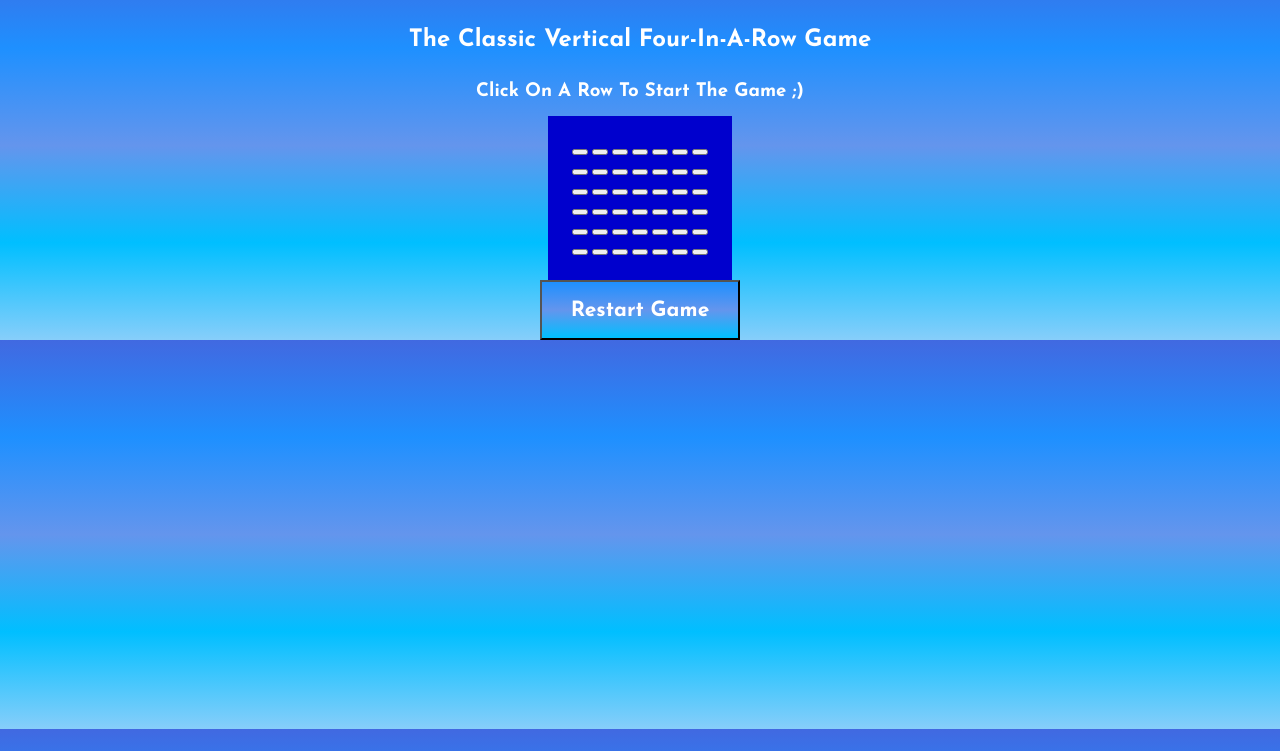
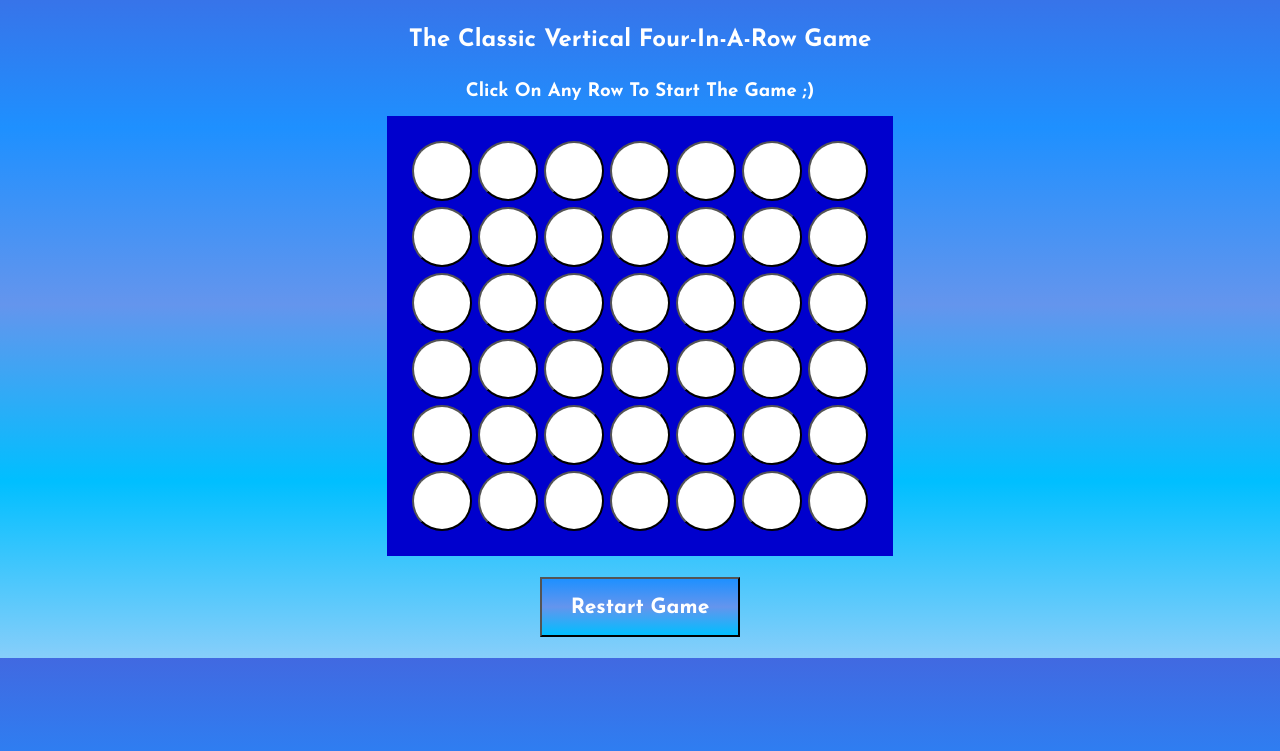
Before and after one commit to 1anya1/Connect_All_Four, a plain HTML site: page index.html in a window 1280 px wide. Both pictures are taken after a click on the button "Restart Game". Shown: the part 49-800 px from the top of the page. Drawn offline with nearby package versions, Linux system fonts and the light colour scheme.

Commit message:
adding functionality

```diff
--- a/app.js
+++ b/app.js
@@ -1,4 +1,12 @@
 $(() => {
+    //-----! restarting the game -- Event Handler! ----//
+    $("#restart").on('click', function() {  //calling on a button restart
+        $(".board").find("* button").css('background-color', 'white').removeClass("clicked");// looking at board and finding all of the buttons with class clicked
+        $(".board button").removeClass("game-over-buttons"); // removing class of buttons that we called for game over
+        $(".board").removeClass("game-over-board"); /// restarting the board with a new one
+    });
+
+
 //     // my constants
 //     const player1={  //objects that will hold all of the data for the data
 //         cells:[]
--- a/index.html
+++ b/index.html
@@ -7,7 +7,7 @@
     src="https://code.jquery.com/jquery-3.4.1.min.js"
     integrity="sha256-CSXorXvZcTkaix6Yvo6HppcZGetbYMGWSFlBw8HfCJo="
     crossorigin="anonymous"></script>
-  <link rel="icon" type="image/x-icon" href="favicon.ico" />
+
         <link href="https://fonts.googleapis.com/css?family=Josefin+Sans:700&display=swap" rel="stylesheet">
         <link rel="stylesheet" href="main.css" type="text/css">
         <script src="app.js"></script>
@@ -16,9 +16,9 @@
     <div class="container">
       <h1>Connect Four</h1>
       <h2>The Classic Vertical Four-In-A-Row Game</h2>
-      <h3>Click On A Row To Start The Game ;)</h3>
+      <h3>Click On Any Row To Start The Game ;)</h3>
 
-      <table id="connectFourBoard" class="board board-fade">
+      <table id="connectFour" class="board">
         <tr>
           <td><button type="button"></button></td>
           <td><button type="button"></button></td>
--- a/main.css
+++ b/main.css
@@ -17,14 +17,26 @@ body {
   }
   #restart {
     font-family: 'Josefin Sans', sans-serif;
-      width: 200px;
-      height: 60px;
+    width: 200px;
+    height: 60px;
     display: block;
     text-align: center;
     background-image:linear-gradient(DodgerBlue, CornflowerBlue, DeepSkyBlue);
-      color:White;
-      font-size: 21px;
-      margin-left: auto;
+    color:White;
+    font-size: 21px;
+    margin-top: 21px;
+    margin-bottom: 21px;
+    margin-left: auto;
     margin-right: auto;
 
   }
+  .board button {
+    border-radius: 50%;
+    height: 60px;
+    width: 60px;
+    background-color: white;
+
+    margin: 1px;
+    top: 0;
+    outline: none;
+  }
```
